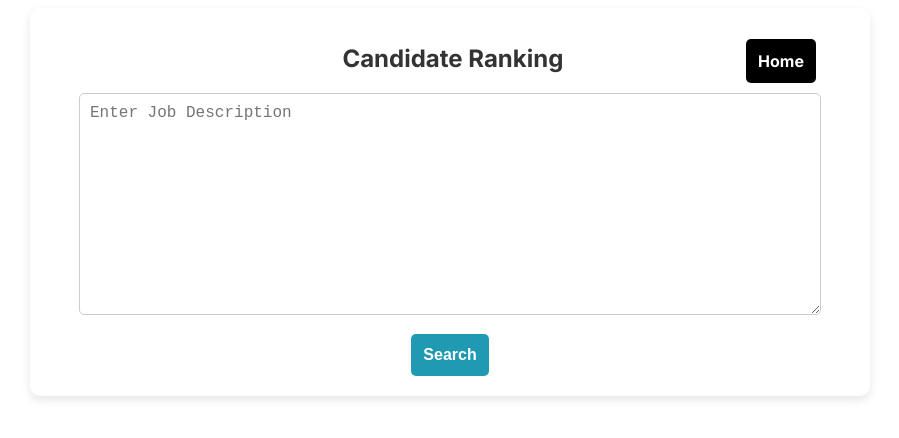
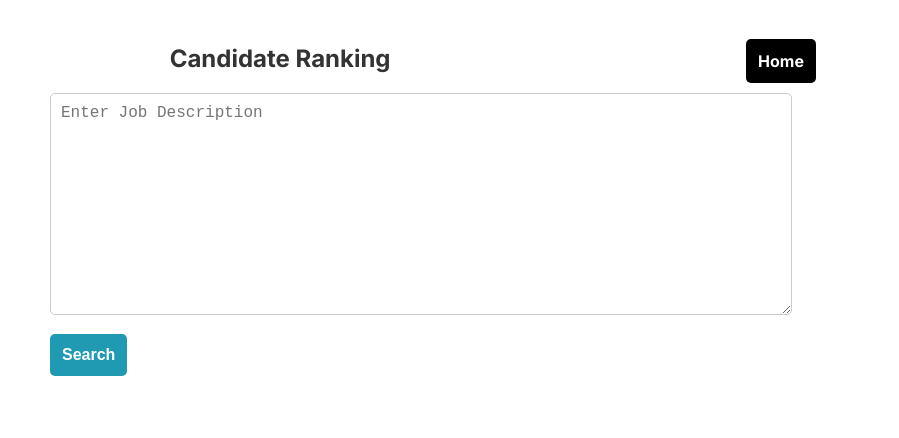
Before and after one commit to mohitadhikari123/smartRecruit, a Next.js app: page /ranking in a window 1280 px wide. Shown: the top 438 px of the page, without its empty margins (190-1089 px from the left). Built offline with nearby package versions, Linux system fonts and the light colour scheme.

Commit message:
style: adjust text alignment in ranking module CSS for improved layout

```diff
--- a/src/styles/ranking.module.css
+++ b/src/styles/ranking.module.css
@@ -3,8 +3,7 @@
     padding: 20px;
     background: #fff;
     border-radius: 10px;
-    box-shadow: 0 4px 10px rgba(0, 0, 0, 0.1);
-    text-align: center;
+    text-align: left;
     margin: auto;
 }
 
```
